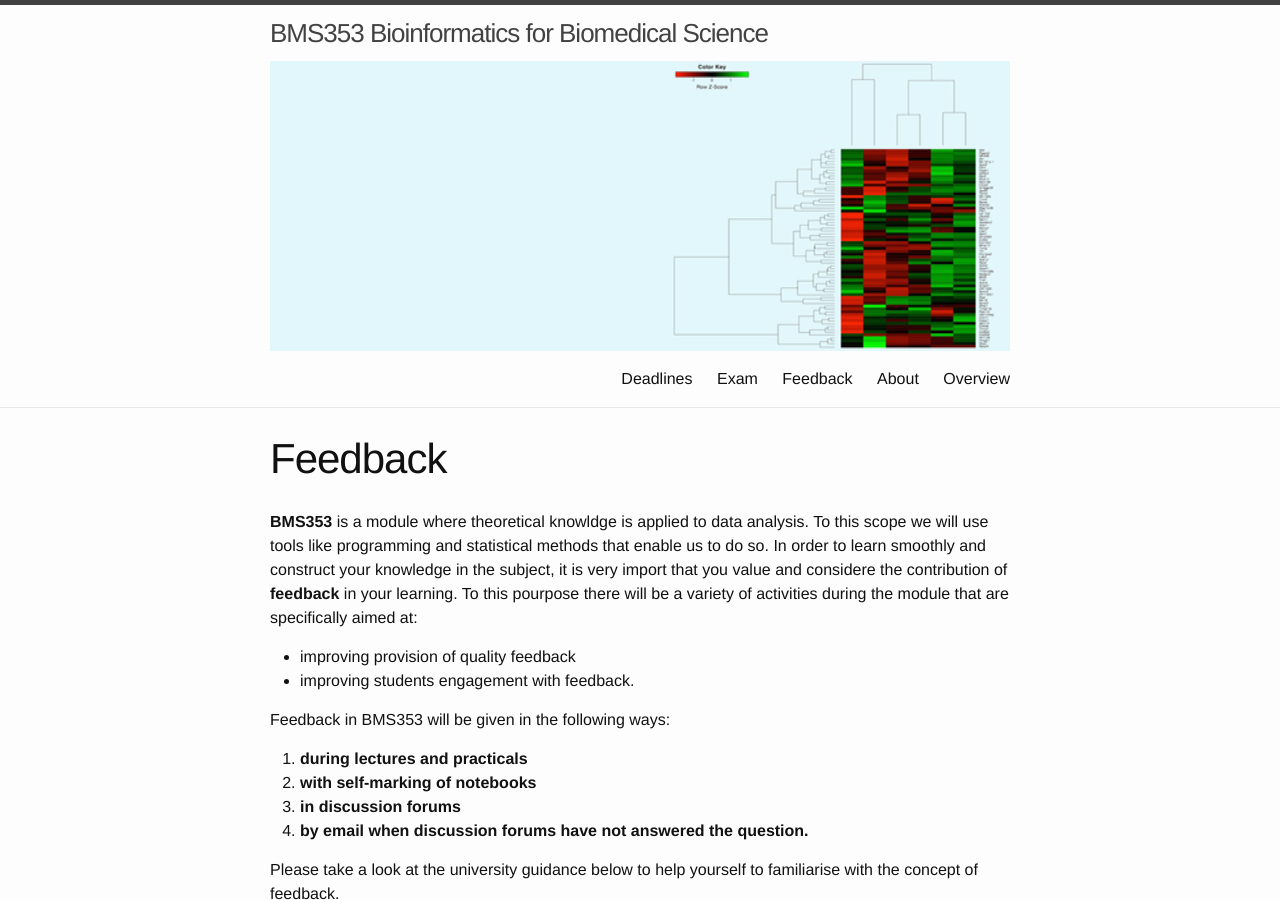
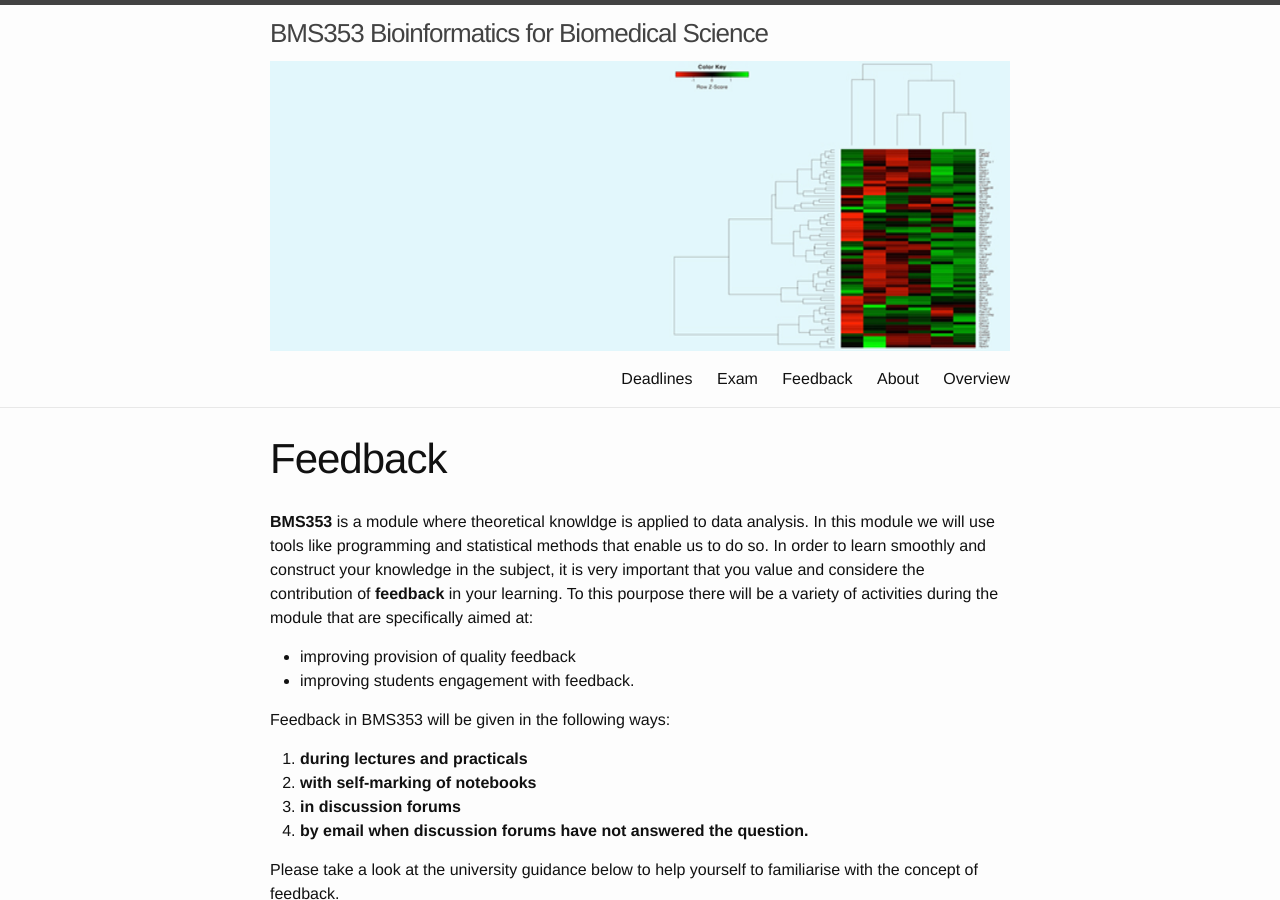
Before and after one commit to sods/bioinformatics, a Jekyll site: the page built from feedback.md, in a window 1280 px wide and 900 px high. Built offline with Jekyll 4.4.1, drawn with Linux system fonts in a browser that asks for light colours; comment, search, counter and statistics services are not loaded.

Commit message:
Corrected typos and updated text

```diff
--- a/feedback.md
+++ b/feedback.md
@@ -2,7 +2,7 @@
 layout: page
 title: Feedback
 ---
-**BMS353** is a module where theoretical knowldge is applied to data analysis. To this scope we will use tools like programming and statistical methods that enable us to do so. In order to learn smoothly and construct your knowledge in the subject, it is very import that you value and considere the contribution of **feedback** in your learning. To this pourpose there will be a variety of activities during the module that are specifically aimed at:
+**BMS353** is a module where theoretical knowldge is applied to data analysis. In this module we will use tools like programming and statistical methods that enable us to do so. In order to learn smoothly and construct your knowledge in the subject, it is very important that you value and considere the contribution of **feedback** in your learning. To this pourpose there will be a variety of activities during the module that are specifically aimed at:
 
 * improving provision of quality feedback
 * improving students engagement with feedback.
@@ -14,24 +14,30 @@ Feedback in BMS353 will be given in the following ways:
 3. **in discussion forums**
 4. **by email when discussion forums have not answered the question.**
 
-
 Please take a look at the university guidance below to help yourself to familiarise with the concept of feedback.
 
+
 # The Principles of Feedback (University of Sheffield) - Guidance for students
-
 ## Principle 1 Student engagement with feedback is promoted
 Feedback is a 2-way process, an on-going dialogue between you and your lecturers. In order for feedback to work for you, you need to engage with your feedback to improve future performance and the department should help you to do this.
+
 
 ## Principle 2 Feedback is for learning
 Feedback should help you to improve your future performance as well as provide comment on work already done. Feedback should affirm what you already know and offer encouragement. Feedback comes in many forms: written, face-to-face (both individual and collectively), from your peers, electronically via MOLE, in audio files or email. Opportunities for reflection on your feedback should be provided by personal tutors or elsewhere.
 
+
 ## Principle 3 Feedback is clearly communicated to students
 Your department will provide clear information about the types of feedback you will receive and the dates when it is available for all modules.
 
+
 ## Principle 4 Feedback is timely
 You will receive regular feedback throughout your modules, timed to help with your final assessment. Feedback on assessed work will normally be within 3 weeks.
+
+
 ## Principle 5 Feedback is consistently delivered
 Your feedback will be delivered in an accessible and consistent manner, and will relate to module assessment criteria and learning outcomes. There will be an opportunity to view exam scripts.
+
+
 ## Principle 6 Feedback quality is maintained
 Your department will ensure that the feedback you receive is of good quality. Your student reps will be involved in the process of maintaining that quality.
 
```
